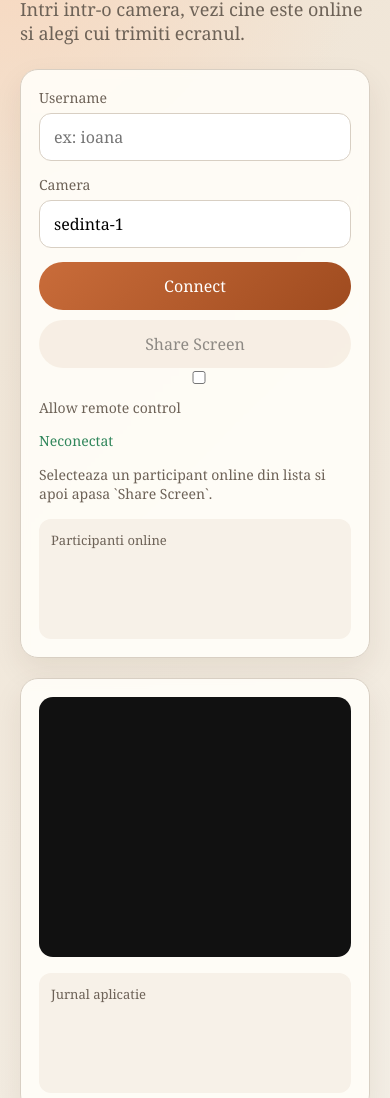
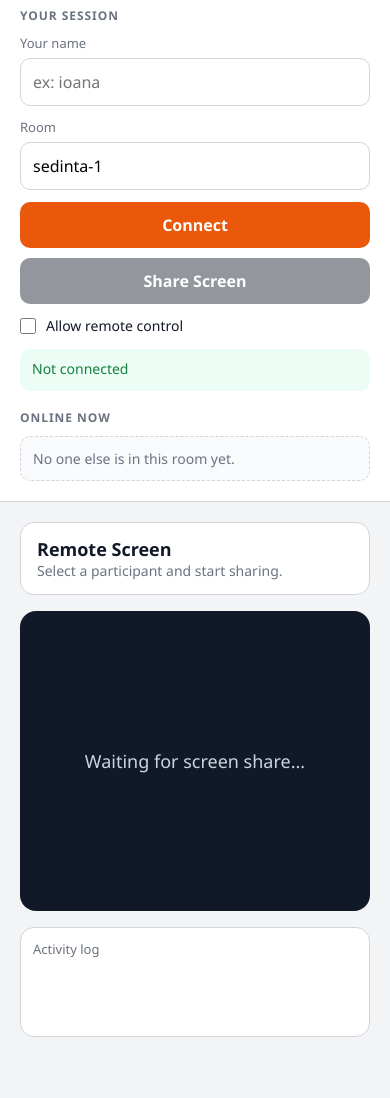
Before and after one commit to IoanaPHG/screenapp-server, an Electron app: page public/index.html in a window 390 px wide. Shown: the part 75-1173 px from the top of the page. After the commit the page ends 1132 px from the top, so only its background shows below. Drawn offline with Linux system fonts and the light colour scheme.

Commit message:
Simplify UI

```diff
--- a/public/index.html
+++ b/public/index.html
@@ -6,14 +6,16 @@
   <title>ScreenApp</title>
   <style>
     :root {
-      --bg: #f4efe6;
-      --panel: #fffdf8;
-      --text: #1f1a14;
-      --muted: #6d6257;
-      --line: #d8cfc3;
-      --accent: #c96c3a;
-      --accent-dark: #9f4b1f;
-      --success: #2f855a;
+      --bg: #f3f4f6;
+      --panel: #ffffff;
+      --panel-soft: #f8fafc;
+      --text: #111827;
+      --muted: #6b7280;
+      --line: #d1d5db;
+      --accent: #ea580c;
+      --accent-dark: #c2410c;
+      --success: #15803d;
+      --danger: #b91c1c;
     }
 
     * {
@@ -22,164 +24,261 @@
 
     body {
       margin: 0;
-      font-family: Georgia, "Times New Roman", serif;
+      font-family: "Segoe UI", Tahoma, sans-serif;
+      background: var(--bg);
       color: var(--text);
-      background:
-        radial-gradient(circle at top left, #f8d8bf 0, transparent 28%),
-        linear-gradient(135deg, #efe3d3, var(--bg));
-      min-height: 100vh;
     }
 
-    .page {
-      max-width: 1100px;
-      margin: 0 auto;
-      padding: 32px 20px 48px;
+    .app {
+      min-height: 100vh;
+      display: grid;
+      grid-template-columns: 320px 1fr;
     }
 
-    h1 {
-      margin: 0 0 8px;
-      font-size: clamp(32px, 5vw, 56px);
-      line-height: 1;
+    .sidebar {
+      background: var(--panel);
+      border-right: 1px solid var(--line);
+      padding: 20px;
     }
 
-    .subtitle {
-      margin: 0 0 24px;
-      color: var(--muted);
-      font-size: 18px;
+    .brand {
+      font-size: 28px;
+      font-weight: 700;
+      margin-bottom: 24px;
     }
 
-    .layout {
-      display: grid;
-      gap: 20px;
-      grid-template-columns: 320px 1fr;
-      align-items: start;
-    }
-
-    .panel {
-      background: rgba(255, 253, 248, 0.92);
-      border: 1px solid var(--line);
-      border-radius: 18px;
-      padding: 18px;
-      box-shadow: 0 12px 30px rgba(60, 38, 18, 0.08);
-      backdrop-filter: blur(4px);
+    .sectionTitle {
+      font-size: 12px;
+      font-weight: 700;
+      color: var(--muted);
+      text-transform: uppercase;
+      letter-spacing: 0.08em;
+      margin: 18px 0 10px;
     }
 
     label {
       display: block;
-      font-size: 14px;
+      font-size: 13px;
       color: var(--muted);
       margin-bottom: 6px;
     }
 
     input {
       width: 100%;
-      padding: 12px 14px;
-      margin-bottom: 14px;
+      padding: 12px;
       border: 1px solid var(--line);
-      border-radius: 12px;
+      border-radius: 10px;
+      background: #fff;
       font: inherit;
-      background: #fff;
+      margin-bottom: 12px;
     }
 
     button {
       width: 100%;
       border: 0;
-      border-radius: 999px;
-      padding: 13px 16px;
+      border-radius: 10px;
+      padding: 12px 14px;
       font: inherit;
+      font-weight: 600;
       cursor: pointer;
-      color: white;
-      background: linear-gradient(135deg, var(--accent), var(--accent-dark));
+    }
+
+    .primary {
+      background: var(--accent);
+      color: #fff;
+    }
+
+    .secondary {
+      background: #111827;
+      color: #fff;
+      margin-top: 10px;
     }
 
     button[disabled] {
-      opacity: 0.5;
+      opacity: 0.45;
       cursor: not-allowed;
     }
 
-    .secondary {
-      margin-top: 10px;
+    .toggle {
+      display: flex;
+      align-items: center;
+      gap: 10px;
+      font-size: 14px;
+      margin-top: 12px;
       color: var(--text);
-      background: #efe3d3;
+    }
+
+    .toggle input {
+      width: 16px;
+      height: 16px;
+      margin: 0;
     }
 
     .status {
-      margin: 14px 0 0;
+      margin-top: 14px;
+      padding: 10px 12px;
+      border-radius: 10px;
+      background: #ecfdf5;
       color: var(--success);
-      min-height: 22px;
+      font-size: 14px;
+      min-height: 42px;
+    }
+
+    .participants {
+      margin-top: 10px;
+      display: flex;
+      flex-direction: column;
+      gap: 8px;
+    }
+
+    .participant {
+      text-align: left;
+      background: var(--panel-soft);
+      color: var(--text);
+      border: 1px solid var(--line);
+    }
+
+    .participant.active {
+      border-color: var(--accent);
+      background: #fff7ed;
+      color: var(--accent-dark);
+    }
+
+    .empty {
+      padding: 12px;
+      border: 1px dashed var(--line);
+      border-radius: 10px;
+      color: var(--muted);
+      font-size: 14px;
+      background: var(--panel-soft);
+    }
+
+    .main {
+      padding: 20px;
+      display: grid;
+      grid-template-rows: auto 1fr auto;
+      gap: 16px;
+    }
+
+    .topbar {
+      display: flex;
+      align-items: center;
+      justify-content: space-between;
+      gap: 12px;
+      background: var(--panel);
+      border: 1px solid var(--line);
+      border-radius: 14px;
+      padding: 14px 16px;
+    }
+
+    .topbarTitle {
+      font-size: 18px;
+      font-weight: 700;
+    }
+
+    .topbarMeta {
+      color: var(--muted);
       font-size: 14px;
     }
 
-    .videoWrap {
+    .screen {
+      background: #0f172a;
+      border-radius: 16px;
       overflow: hidden;
-      min-height: 420px;
+      min-height: 520px;
+      display: flex;
+      align-items: center;
+      justify-content: center;
+      position: relative;
     }
 
     video {
-      display: block;
       width: 100%;
-      min-height: 420px;
-      background: #111;
-      border-radius: 14px;
+      height: 100%;
+      object-fit: contain;
+      background: #111827;
+    }
+
+    .placeholder {
+      position: absolute;
+      inset: 0;
+      display: flex;
+      align-items: center;
+      justify-content: center;
+      color: #cbd5e1;
+      font-size: 18px;
+      pointer-events: none;
     }
 
     .logs {
-      margin-top: 16px;
+      background: var(--panel);
+      border: 1px solid var(--line);
+      border-radius: 14px;
       padding: 12px;
-      border-radius: 12px;
-      background: #f7f1e8;
       color: var(--muted);
       font-size: 13px;
       white-space: pre-wrap;
-      min-height: 120px;
+      min-height: 110px;
     }
 
-    .hint {
-      margin-top: 12px;
-      font-size: 14px;
-      color: var(--muted);
-    }
-
-    @media (max-width: 860px) {
-      .layout {
+    @media (max-width: 980px) {
+      .app {
         grid-template-columns: 1fr;
       }
 
-      video {
-        min-height: 260px;
+      .sidebar {
+        border-right: 0;
+        border-bottom: 1px solid var(--line);
+      }
+
+      .screen {
+        min-height: 300px;
       }
     }
   </style>
 </head>
 <body>
-  <main class="page">
-    <h1>ScreenApp</h1>
-    <p class="subtitle">Intri intr-o camera, vezi cine este online si alegi cui trimiti ecranul.</p>
+  <main class="app">
+    <aside class="sidebar">
+      <div class="brand">ScreenApp</div>
 
-    <section class="layout">
-      <div class="panel">
-        <label for="username">Username</label>
-        <input id="username" value="" placeholder="ex: ioana" />
+      <div class="sectionTitle">Your Session</div>
+      <label for="username">Your name</label>
+      <input id="username" placeholder="ex: ioana" />
 
-        <label for="roomId">Camera</label>
-        <input id="roomId" value="sedinta-1" />
+      <label for="roomId">Room</label>
+      <input id="roomId" value="sedinta-1" />
 
-        <button id="connectButton">Connect</button>
-        <button id="shareButton" class="secondary" disabled>Share Screen</button>
-        <label for="allowRemoteControl">
-          <input id="allowRemoteControl" type="checkbox" />
-          Allow remote control
-        </label>
+      <button id="connectButton" class="primary">Connect</button>
+      <button id="shareButton" class="secondary" disabled>Share Screen</button>
 
-        <p id="status" class="status">Neconectat</p>
-        <p class="hint">Selecteaza un participant online din lista si apoi apasa `Share Screen`.</p>
-        <div id="participants" class="logs">Participanti online</div>
+      <label class="toggle" for="allowRemoteControl">
+        <input id="allowRemoteControl" type="checkbox" />
+        <span>Allow remote control</span>
+      </label>
+
+      <div id="status" class="status">Not connected</div>
+
+      <div class="sectionTitle">Online Now</div>
+      <div id="participants" class="participants">
+        <div class="empty">No one else is in this room yet.</div>
+      </div>
+    </aside>
+
+    <section class="main">
+      <div class="topbar">
+        <div>
+          <div class="topbarTitle">Remote Screen</div>
+          <div id="viewerMeta" class="topbarMeta">Select a participant and start sharing.</div>
+        </div>
       </div>
 
-      <div class="panel videoWrap">
+      <div class="screen">
         <video id="screenVideo" autoplay playsinline muted></video>
-        <div id="logs" class="logs">Jurnal aplicatie</div>
+        <div id="placeholder" class="placeholder">Waiting for screen share...</div>
       </div>
+
+      <div id="logs" class="logs">Activity log</div>
     </section>
   </main>
 
@@ -193,6 +292,8 @@
     const screenVideo = document.getElementById("screenVideo");
     const logs = document.getElementById("logs");
     const participantsBox = document.getElementById("participants");
+    const viewerMeta = document.getElementById("viewerMeta");
+    const placeholder = document.getElementById("placeholder");
 
     let ws = null;
     let pc = null;
@@ -222,12 +323,12 @@
       allowRemoteControl = allowRemoteControlCheckbox.checked;
 
       if (!username) {
-        setStatus("Completeaza username.");
+        setStatus("Enter your name.");
         return;
       }
 
       if (ws && ws.readyState === WebSocket.OPEN) {
-        logLine("WebSocket deja conectat.");
+        logLine("Already connected.");
         return;
       }
 
@@ -236,9 +337,8 @@
       pc = createPeerConnection();
 
       ws.addEventListener("open", () => {
-        setStatus(`Conectat ca ${username}`);
-        shareButton.disabled = true;
-        logLine("WebSocket conectat.");
+        setStatus(`Connected as ${username}`);
+        logLine("WebSocket connected.");
 
         ws.send(JSON.stringify({
           type: "join",
@@ -248,20 +348,20 @@
       });
 
       ws.addEventListener("close", () => {
-        setStatus("Conexiune inchisa");
+        setStatus("Connection closed");
         shareButton.disabled = true;
-        logLine("WebSocket inchis.");
+        logLine("WebSocket closed.");
       });
 
       ws.addEventListener("error", () => {
-        setStatus("Eroare WebSocket");
-        logLine("A aparut o eroare WebSocket.");
+        setStatus("WebSocket error");
+        logLine("WebSocket error.");
       });
 
       ws.onmessage = async (event) => {
         try {
           const data = JSON.parse(event.data);
-          logLine(`Mesaj primit: ${data.type}`);
+          logLine(`Received: ${data.type}`);
 
           if (data.error) {
             setStatus(data.error);
@@ -290,13 +390,14 @@
               answer
             }));
 
-            setStatus(`Answer trimis catre ${data.from}`);
+            setStatus(`Connected to ${data.from}`);
+            viewerMeta.textContent = `Viewing ${data.from}`;
             return;
           }
 
           if (data.type === "answer") {
             await pc.setRemoteDescription(new RTCSessionDescription(data.answer));
-            setStatus(`Answer primit de la ${data.from}`);
+            setStatus(`Viewer connected: ${data.from}`);
             return;
           }
 
@@ -308,8 +409,7 @@
           if (data.type === "control-granted") {
             hasControlPermission = true;
             controlTargetUser = data.from;
-            setStatus(`Control activ pentru ${data.from}`);
-            logLine("Control remote aprobat.");
+            setStatus(`Control active for ${data.from}`);
             return;
           }
 
@@ -317,8 +417,7 @@
             hasControlPermission = false;
             controlTargetUser = "";
             acceptedControllerUser = "";
-            setStatus(`Control oprit de ${data.from}`);
-            logLine("Control remote oprit sau refuzat.");
+            setStatus(`Control stopped by ${data.from}`);
             return;
           }
 
@@ -335,21 +434,23 @@
             }
           }
         } catch (error) {
-          logLine(`Eroare mesaj WebSocket: ${error.message}`);
+          logLine(`Error: ${error.message}`);
         }
       };
     }
 
     async function shareScreen() {
       if (!ws || ws.readyState !== WebSocket.OPEN) {
-        setStatus("Conecteaza-te mai intai.");
+        setStatus("Connect first.");
         return;
       }
 
       if (!targetUser) {
-        setStatus("Alege mai intai un participant din camera.");
+        setStatus("Select a participant first.");
         return;
       }
+
+      allowRemoteControl = allowRemoteControlCheckbox.checked;
 
       try {
         localStream = await navigator.mediaDevices.getDisplayMedia({
@@ -357,6 +458,8 @@
         });
 
         screenVideo.srcObject = localStream;
+        placeholder.style.display = "none";
+        viewerMeta.textContent = `Sharing to ${targetUser}`;
 
         localStream.getTracks().forEach((track) => {
           pc.addTrack(track, localStream);
@@ -365,9 +468,6 @@
         const offer = await pc.createOffer();
         await pc.setLocalDescription(offer);
 
-        console.log(JSON.stringify(offer));
-        logLine("Offer generat si trimis.");
-
         ws.send(JSON.stringify({
           type: "offer",
           to: targetUser,
@@ -375,16 +475,19 @@
           allowRemoteControl
         }));
 
-        setStatus(`Share pornit pentru ${targetUser}`);
+        setStatus(
+          allowRemoteControl
+            ? `Sharing to ${targetUser} with control`
+            : `Sharing to ${targetUser}`
+        );
 
         if (allowRemoteControl) {
           hasControlPermission = true;
           controlTargetUser = targetUser;
-          setStatus(`Share pornit pentru ${targetUser} cu control activ`);
         }
       } catch (error) {
-        logLine(`Screen share esuat: ${error.message}`);
-        setStatus("Nu s-a putut porni share screen.");
+        logLine(`Share failed: ${error.message}`);
+        setStatus("Screen share failed.");
       }
     }
 
@@ -393,8 +496,9 @@
 
       peerConnection.ontrack = (event) => {
         screenVideo.srcObject = event.streams[0];
-        setStatus(`Stream primit de la ${targetUser}`);
-        logLine("Stream remote atasat in video.");
+        placeholder.style.display = "none";
+        viewerMeta.textContent = `Viewing ${targetUser}`;
+        setStatus(`Stream from ${targetUser}`);
         remoteStreamActive = true;
       };
 
@@ -415,7 +519,7 @@
 
     function renderParticipants() {
       if (participants.length === 0) {
-        participantsBox.textContent = "Nu exista alti participanti online in aceasta camera.";
+        participantsBox.innerHTML = '<div class="empty">No one else is in this room yet.</div>';
         shareButton.disabled = true;
         return;
       }
@@ -424,16 +528,15 @@
 
       participants.forEach((name) => {
         const button = document.createElement("button");
-        button.textContent = name === targetUser ? `${name} (selectat)` : name;
-        button.className = "secondary";
-        button.style.marginTop = "8px";
-        button.disabled = false;
+        button.textContent = name;
+        button.className = name === targetUser ? "participant active" : "participant";
         button.addEventListener("click", () => {
           targetUser = name;
           hasControlPermission = false;
           controlTargetUser = "";
           shareButton.disabled = false;
-          setStatus(`Participant selectat: ${name}`);
+          setStatus(`Selected: ${name}`);
+          viewerMeta.textContent = `Ready for ${name}`;
           renderParticipants();
         });
         participantsBox.appendChild(button);
@@ -452,7 +555,7 @@
       lastMouseSentAt = Date.now();
 
       const rect = screenVideo.getBoundingClientRect();
-      const payload = {
+      ws.send(JSON.stringify({
         type: "remote-mouse",
         to: controlTargetUser,
         eventType: event.type,
@@ -461,9 +564,7 @@
         width: Math.round(rect.width),
         height: Math.round(rect.height),
         button: typeof event.button === "number" ? event.button : 0
-      };
-
-      ws.send(JSON.stringify(payload));
+      }));
     }
 
     function forwardKeyboardEvent(event) {
```
